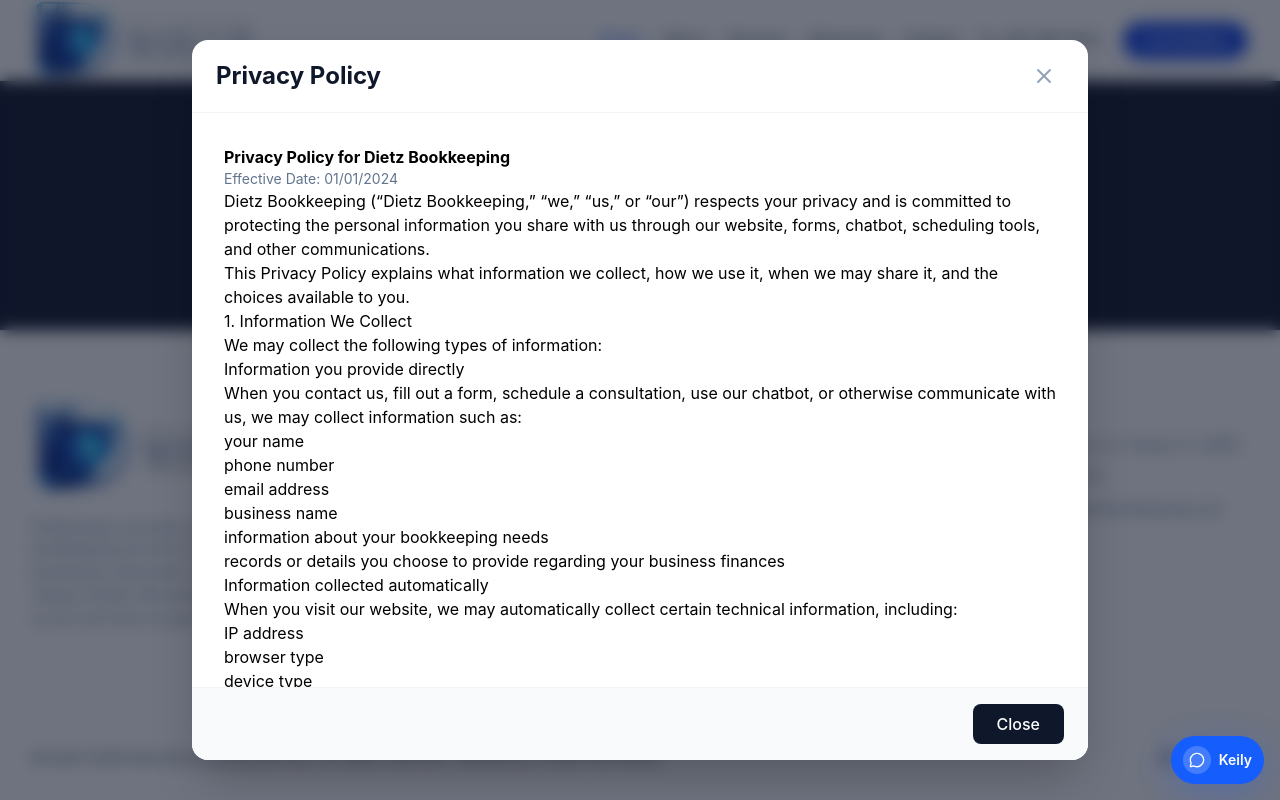
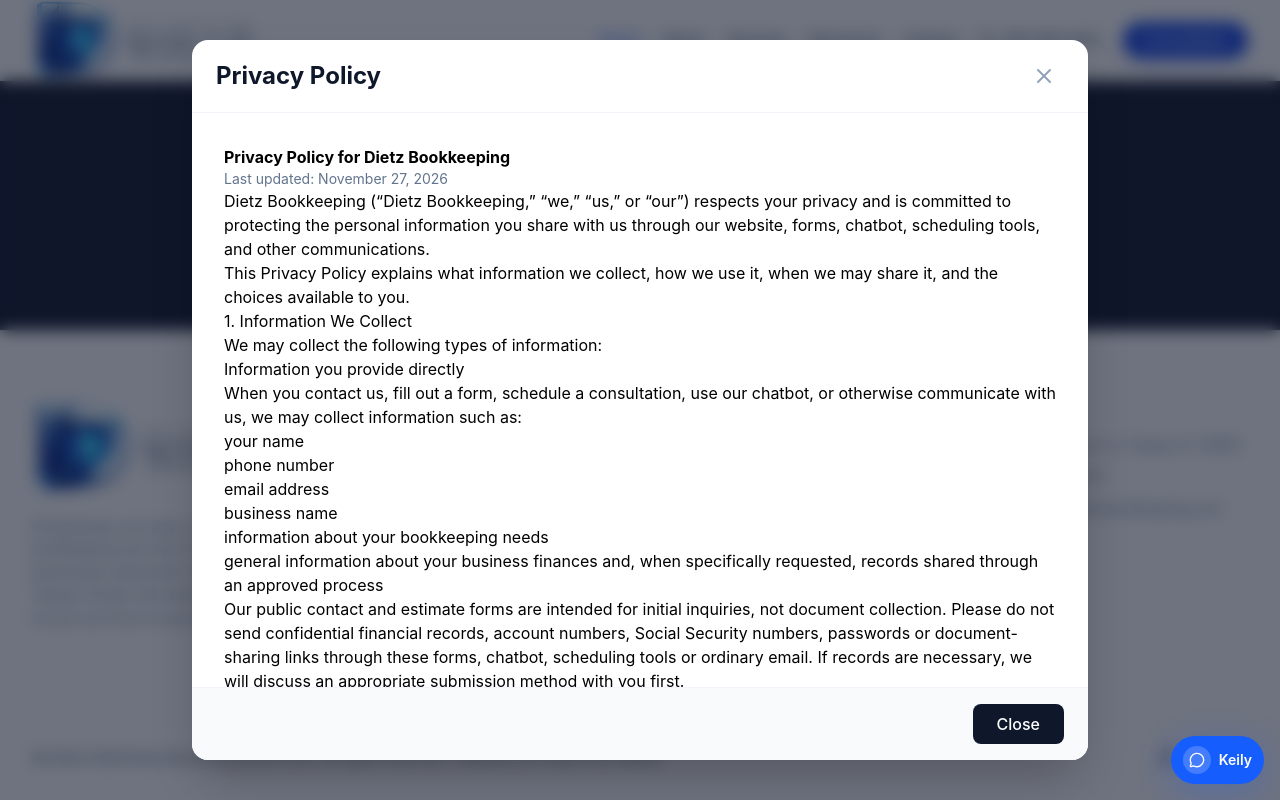
Before and after one commit to dietzbp-lgtm/dietz-bookkeeping-website, a React (Vite) app: page / in a window 1280 px wide. Both pictures are taken after a click on the button "Privacy Policy". Shown: the part 7117-7917 px from the top of the page. Built offline with nearby package versions, Linux system fonts and the light colour scheme.

Commit message:
Clarify secure prospect intake: PrivacyPolicyModal.tsx

```diff
--- a/src/components/PrivacyPolicyModal.tsx
+++ b/src/components/PrivacyPolicyModal.tsx
@@ -30,7 +30,7 @@ const PrivacyPolicyModal: React.FC<PrivacyPolicyModalProps> = ({ isOpen, onClose
         <div className="p-6 sm:p-8 overflow-y-auto">
           <div className="prose prose-slate max-w-none">
             <p className="font-medium"><strong>Privacy Policy for Dietz Bookkeeping</strong></p>
-            <p className="text-sm text-slate-500">Effective Date: 01/01/2024</p>
+            <p className="text-sm text-slate-500">Last updated: November 27, 2026</p>
 
             <p>
               Dietz Bookkeeping (“Dietz Bookkeeping,” “we,” “us,” or “our”) respects your privacy and is committed to protecting the personal information you share with us through our website, forms, chatbot, scheduling tools, and other communications.
@@ -51,8 +51,10 @@ const PrivacyPolicyModal: React.FC<PrivacyPolicyModalProps> = ({ isOpen, onClose
               <li>email address</li>
               <li>business name</li>
               <li>information about your bookkeeping needs</li>
-              <li>records or details you choose to provide regarding your business finances</li>
+              <li>general information about your business finances and, when specifically requested, records shared through an approved process</li>
             </ul>
+
+            <p>Our public contact and estimate forms are intended for initial inquiries, not document collection. Please do not send confidential financial records, account numbers, Social Security numbers, passwords or document-sharing links through these forms, chatbot, scheduling tools or ordinary email. If records are necessary, we will discuss an appropriate submission method with you first.</p>
 
             <h4>Information collected automatically</h4>
             <p>When you visit our website, we may automatically collect certain technical information, including:</p>
```
